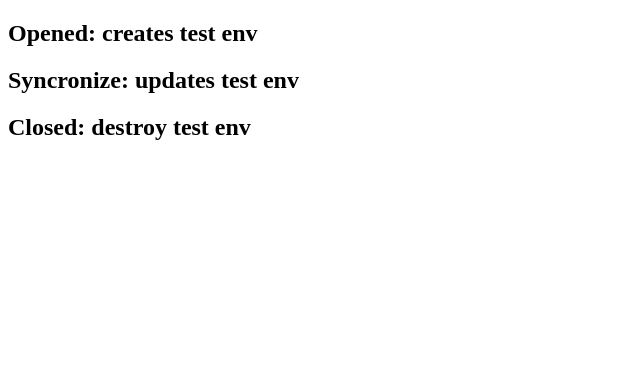
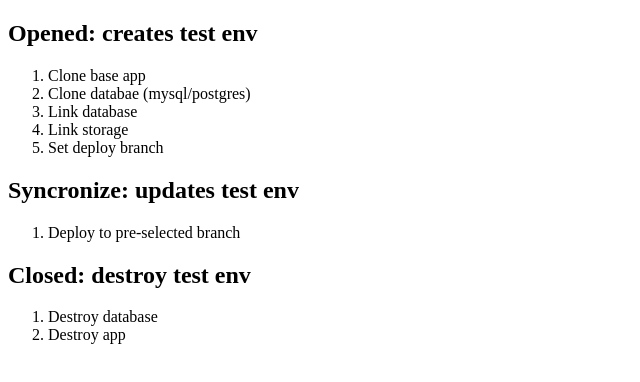
Before and after one commit to ekersten/github_actions_test, a plain HTML site: page index.html in a window 1280 px wide. Shown: the whole page, without its empty margins (0-640 px from the left). Drawn offline with Linux system fonts and the light colour scheme.

Commit message:
steps update

```diff
--- a/index.html
+++ b/index.html
@@ -8,7 +8,21 @@
 </head>
 <body>
     <h2>Opened: creates test env</h2>
+    <ol>
+        <li>Clone base app</li>
+        <li>Clone databae (mysql/postgres)</li>
+        <li>Link database</li>
+        <li>Link storage</li>
+        <li>Set deploy branch</li>
+    </ol>
     <h2>Syncronize: updates test env</h2>
+    <ol>
+        <li>Deploy to pre-selected branch</li>
+    </ol>
     <h2>Closed: destroy test env</h2>
+    <ol>
+        <li>Destroy database</li>
+        <li>Destroy app</li>
+    </ol>
 </body>
 </html>
```
